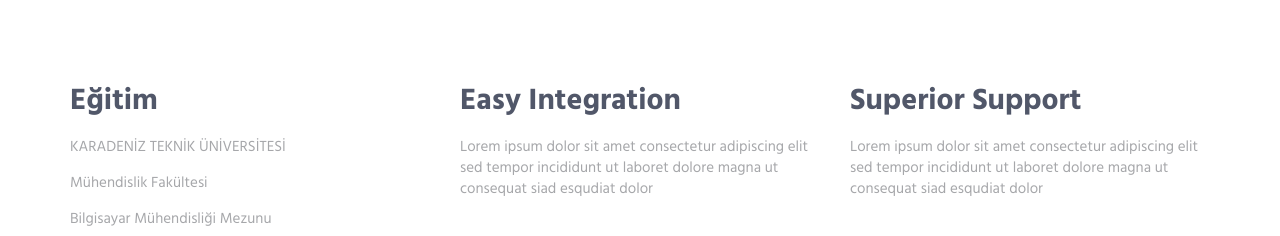
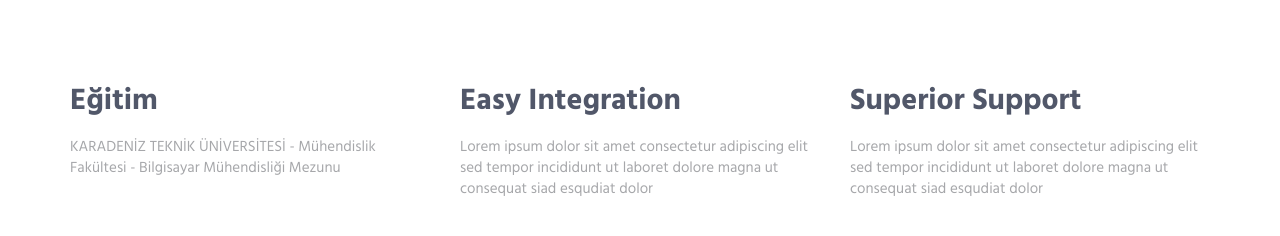
Before and after one commit to okanyurt/personal_website_v0, a plain HTML site: page index.html in a window 1280 px wide. Shown: the part 820-1056 px from the top of the page. Drawn offline with Linux system fonts and the light colour scheme.

Commit message:
Add files via upload

```diff
--- a/index.html
+++ b/index.html
@@ -113,7 +113,7 @@
                     <div class="masonry-grid-item col-xs-12 col-sm-6 col-md-4 sm-margin-b-30">
                         <div class="margin-b-60">
                             <h2>Eğitim</h2>
-                            <p>KARADENİZ TEKNİK ÜNİVERSİTESİ</p><p> Mühendislik Fakültesi </p><p> Bilgisayar Mühendisliği Mezunu </p>
+                            <p>KARADENİZ TEKNİK ÜNİVERSİTESİ - Mühendislik Fakültesi - Bilgisayar Mühendisliği Mezunu </p>
                         </div>
                         <img class="full-width img-responsive wow fadeInUp" src="img/500x500/01.png" alt="Karadeniz Teknik Üniversitesi" data-wow-duration=".3" data-wow-delay=".2s">
                     </div>
```
